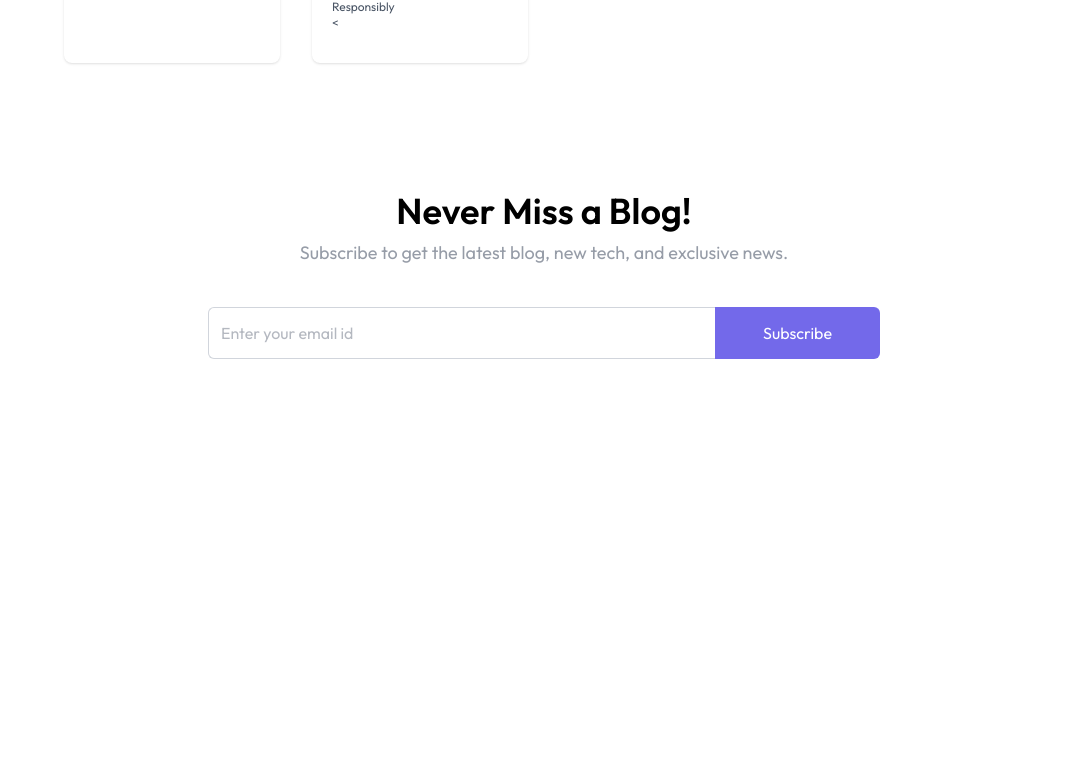
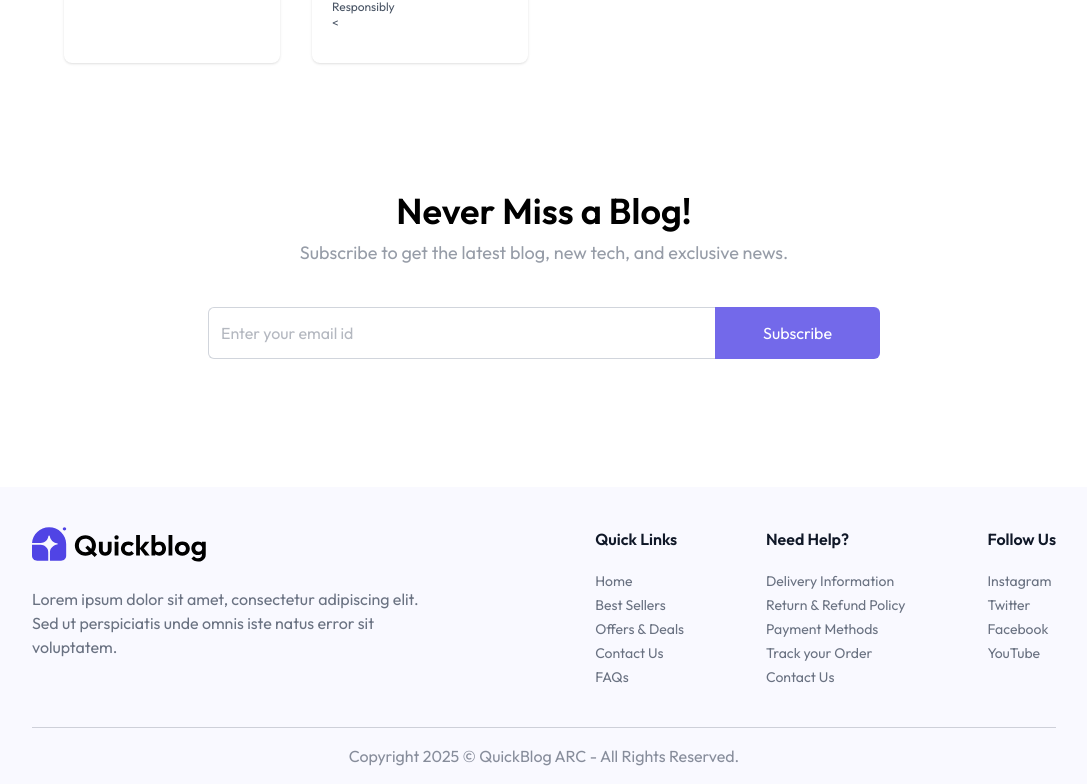
Before and after one commit to akshaychavan23031998/MERN_AI_QuickBlog_App, a React (Vite) app in the folder client/: page / in a window 1280 px wide. Shown: the part 1644-2428 px from the top of the page, without its empty margins (96-1183 px from the left). Before the commit the page ends 2131 px from the top, so only its background shows below. Built offline with nearby package versions, Linux system fonts and the light colour scheme.

Commit message:
Completed the Footer.

```diff
--- /dev/null
+++ b/client/src/components/Footer.jsx
@@ -0,0 +1,42 @@
+import React from "react";
+import { assets, footer_data } from "../assets/assets";
+
+const Footer = () => {
+  const currentYear = new Date().getFullYear();
+  return (
+    <div className="px-6 md:px-16 lg:px-24 xl:px-32 bg-primary/3">
+      <div className="flex flex-col md:flex-row items-start justify-between gap-10 py-10 border-b border-gray-500/30 text-gray-500">
+        <div>
+          <img src={assets.logo} alt="logo" className="w-32 sm:w-44" />
+          <p className="max-w-[410px] mt-6">
+            Lorem ipsum dolor sit amet, consectetur adipiscing elit. Sed ut
+            perspiciatis unde omnis iste natus error sit voluptatem.
+          </p>
+        </div>
+        <div className="flex flex-wrap justify-between w-full md:w-[45%] gap-5">
+          {footer_data.map((section, index) => (
+            <div key={index}>
+              <h3 className="font-semibold text-base text-gray-900 md:mb-5 mb-2">
+                {section.title}
+              </h3>
+              <ul className="text-sm space-y-1">
+                {section.links.map((link, i) => (
+                  <li key={i}>
+                    <a className="hover:underline transition" href="#">
+                      {link}
+                    </a>
+                  </li>
+                ))}
+              </ul>
+            </div>
+          ))}
+        </div>
+      </div>
+      <p className="py-4 text-center text-sm md:text-base text-gray-500/80">
+        Copyright {currentYear} © QuickBlog ARC - All Rights Reserved.
+      </p>
+    </div>
+  );
+};
+
+export default Footer;
--- a/client/src/pages/Home.jsx
+++ b/client/src/pages/Home.jsx
@@ -3,6 +3,7 @@
 import Header from "../components/Header";
 import BlogList from "../components/BlogList";
 import Newsletter from "../components/Newsletter";
+import Footer from "../components/Footer";
 
 const Home = () => {
   return (
@@ -11,6 +12,7 @@
       <Header />
       <BlogList />
       <Newsletter />
+      <Footer />
     </>
   );
 };
```
